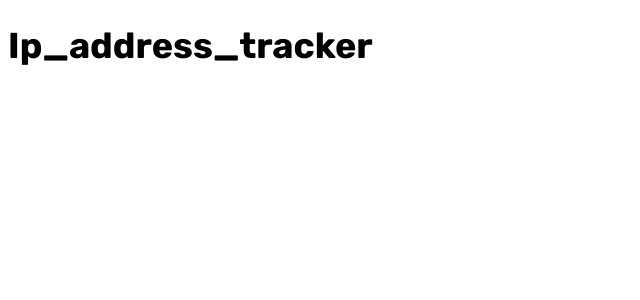
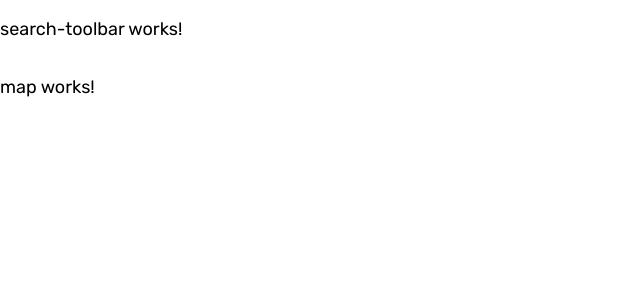
Before and after one commit to Djvash01/ip_address_tracker, an Angular app: page / in a window 1280 px wide. Shown: the top 300 px of the page, without its empty margins (0-640 px from the left). Built offline with nearby package versions, Linux system fonts and the light colour scheme.

Commit message:
feat: 🎸 create component header and map

```diff
--- a/src/app/app.component.html
+++ b/src/app/app.component.html
@@ -1 +1,8 @@
-<h1>{{ title | titlecase }}</h1>
+<div class="container">
+  <header class="container__header">
+    <app-search-toolbar></app-search-toolbar>
+  </header>
+  <section class="container__map">
+    <app-map></app-map>
+  </section>
+</div>
--- a/src/app/app.component.scss
+++ b/src/app/app.component.scss
@@ -0,0 +1,13 @@
+.container {
+  display: flex;
+  flex-direction: column;
+
+  &__header {
+    width: 100%;
+    height: 30%;
+  }
+  &__map {
+    width: 100%;
+    height: 70%;
+  }
+}
--- a/src/app/app.module.ts
+++ b/src/app/app.module.ts
@@ -2,10 +2,14 @@ import { NgModule } from '@angular/core';
 import { BrowserModule } from '@angular/platform-browser';
 
 import { AppComponent } from './app.component';
+import { SearchToolbarComponent } from './search-toolbar/search-toolbar.component';
+import { MapComponent } from './map/map.component';
 
 @NgModule({
   declarations: [
-    AppComponent
+    AppComponent,
+    SearchToolbarComponent,
+    MapComponent
   ],
   imports: [
     BrowserModule
--- /dev/null
+++ b/src/app/map/map.component.html
@@ -0,0 +1 @@
+<p>map works!</p>
--- /dev/null
+++ b/src/app/search-toolbar/search-toolbar.component.html
@@ -0,0 +1 @@
+<p>search-toolbar works!</p>
--- a/src/styles.scss
+++ b/src/styles.scss
@@ -5,4 +5,5 @@
 body {
   font-size: 18px;
   font-family: $font-primary;
+  margin: 0;
 }
--- a/src/styles/colors/_colors.scss
+++ b/src/styles/colors/_colors.scss
@@ -1,5 +1,6 @@
 $color-primary: hsl(0, 0%, 17%);
 $color-secondary: hsl(0, 0%, 59%);
+$color-white: white;
 
 $very-dark-gray: hsl(0, 0%, 17%);
 $dark-gray: hsl(0, 0%, 59%);
```
Also changed, not shown: src/app/map/map.component.ts (added, +10 -0 lines), src/app/search-toolbar/search-toolbar.component.ts (added, +10 -0 lines), src/app/map/map.component.scss (added), src/app/search-toolbar/search-toolbar.component.scss (added), 2 other files (tests, documents, lock files or other folders).
